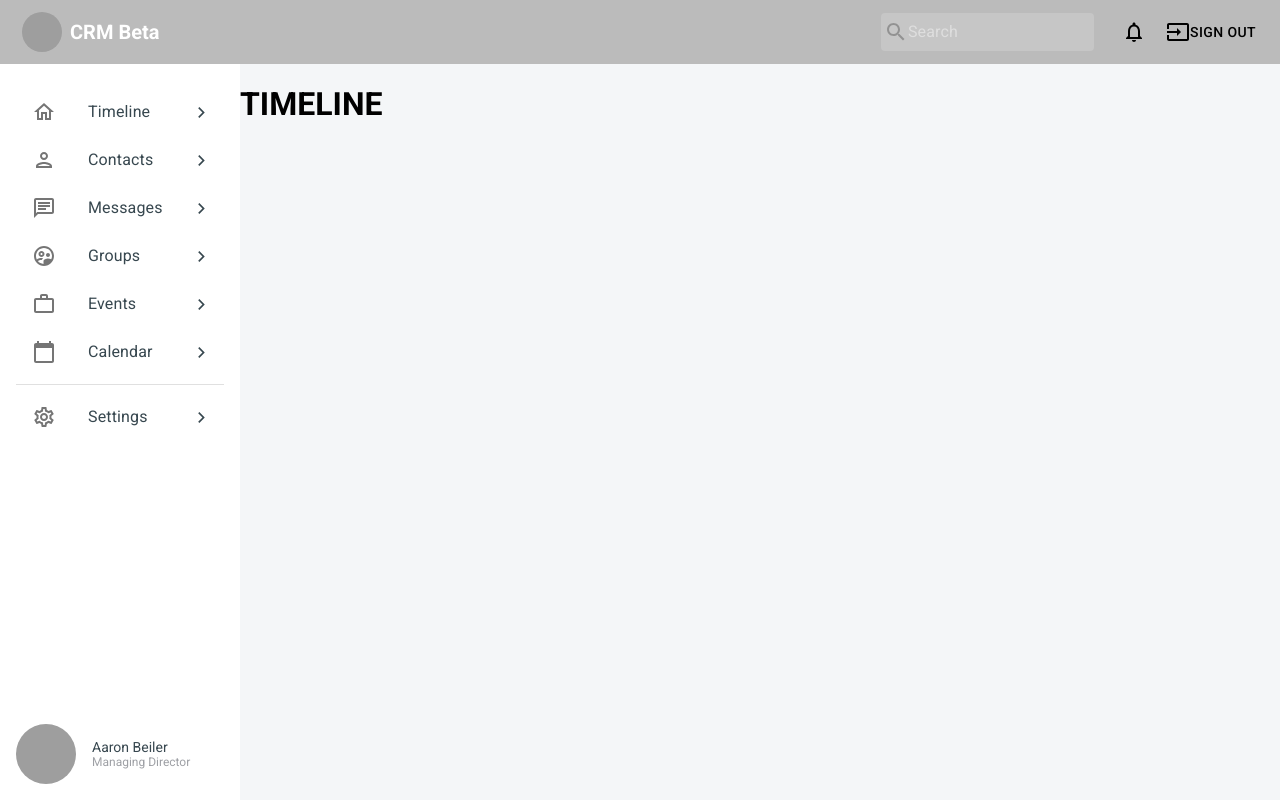
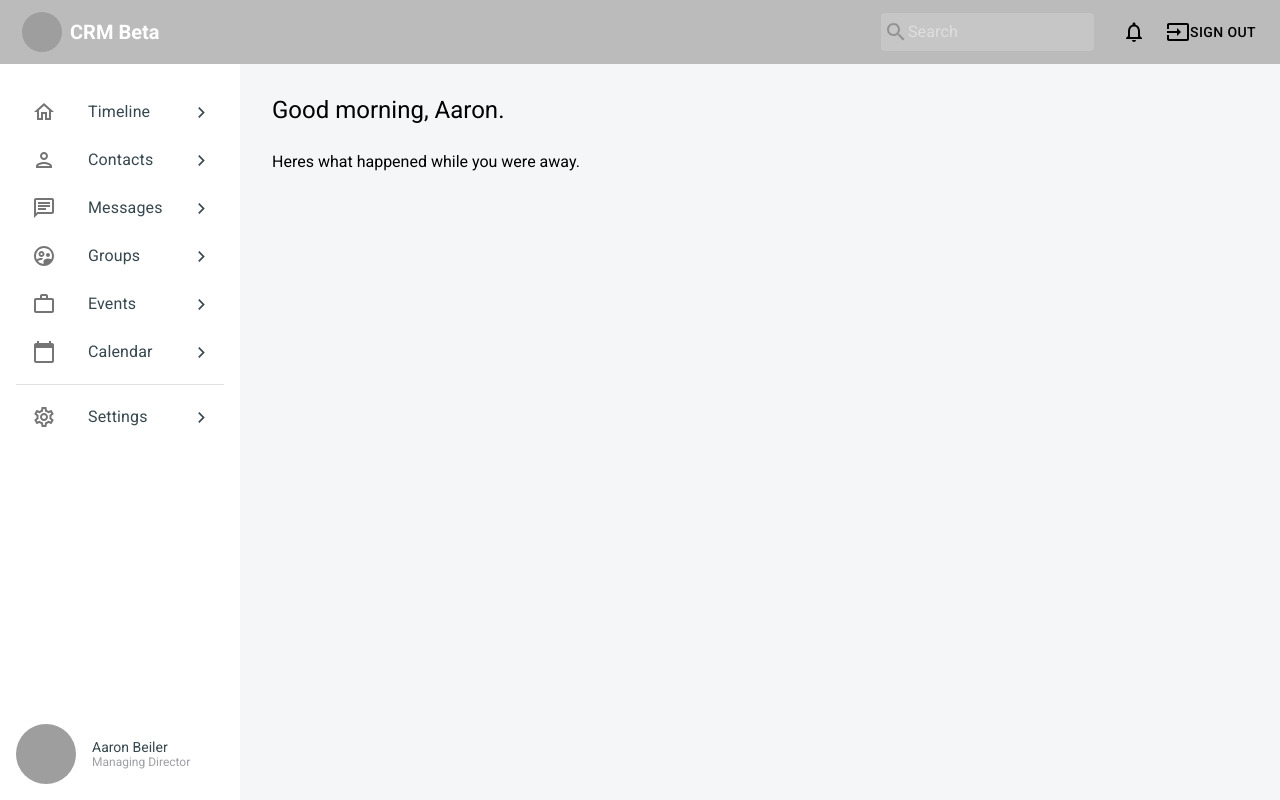
Before and after one commit to dock90/konek, a React (Create React App) app: page /timeline in a window 1280 px wide. Built offline with nearby package versions, Linux system fonts and the light colour scheme; no server answers; sample sign-in values are in the browser's storage; grey boxes are pictures that could not be loaded.

Commit message:
Finalize first pass at sidebar

```diff
--- a/src/components/Typography.js
+++ b/src/components/Typography.js
@@ -10,6 +10,7 @@ const H1 = styled.h1`
 `;
 
 const H2 = styled.h2``;
+
 const H3 = styled.h3`
   font-size: 24px;
   font-weight: normal;
--- a/src/views/Timeline/TimelineContainer.js
+++ b/src/views/Timeline/TimelineContainer.js
@@ -1,15 +1,20 @@
 import React from 'react';
 import styled from 'styled-components';
+
+// components
+import { H3, H5 } from '../../components/Typography';
 
 // styles
 const Layout = styled.div`
   grid-area: main;
   background: #f4f6f8;
+  padding: 2rem;
 `;
 
 const TimelineContainer = () => (
   <Layout>
-    <h1>TIMELINE</h1>
+    <H3>Good morning, Aaron.</H3>
+    <H5>Heres what happened while you were away.</H5>
   </Layout>
 );
 
```
